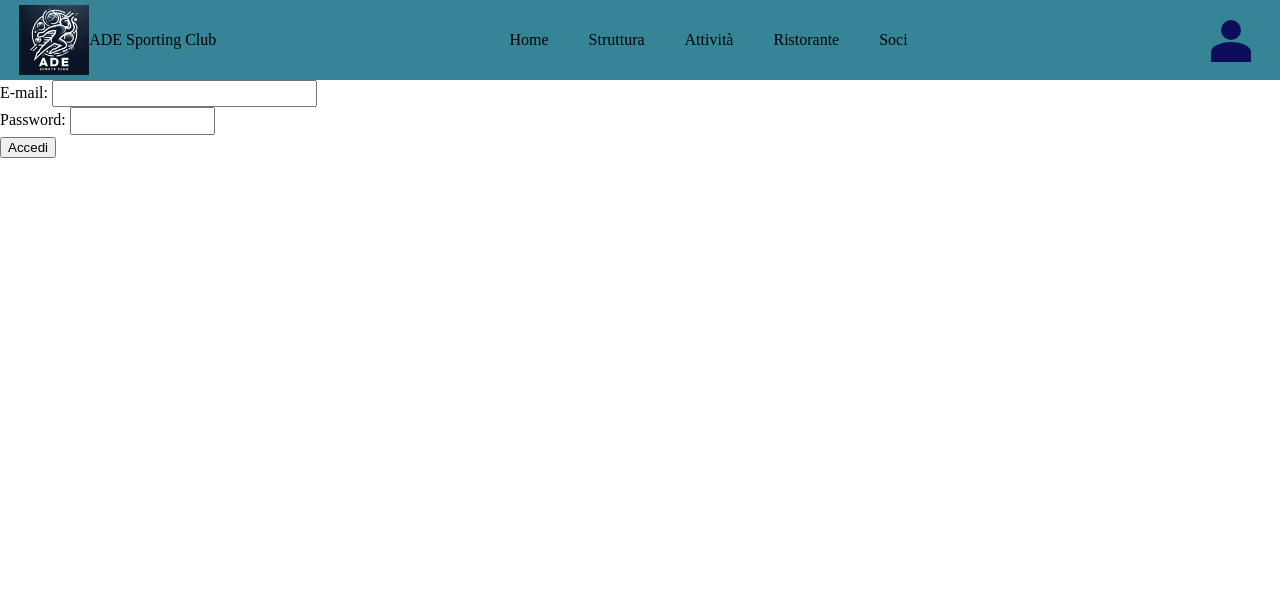
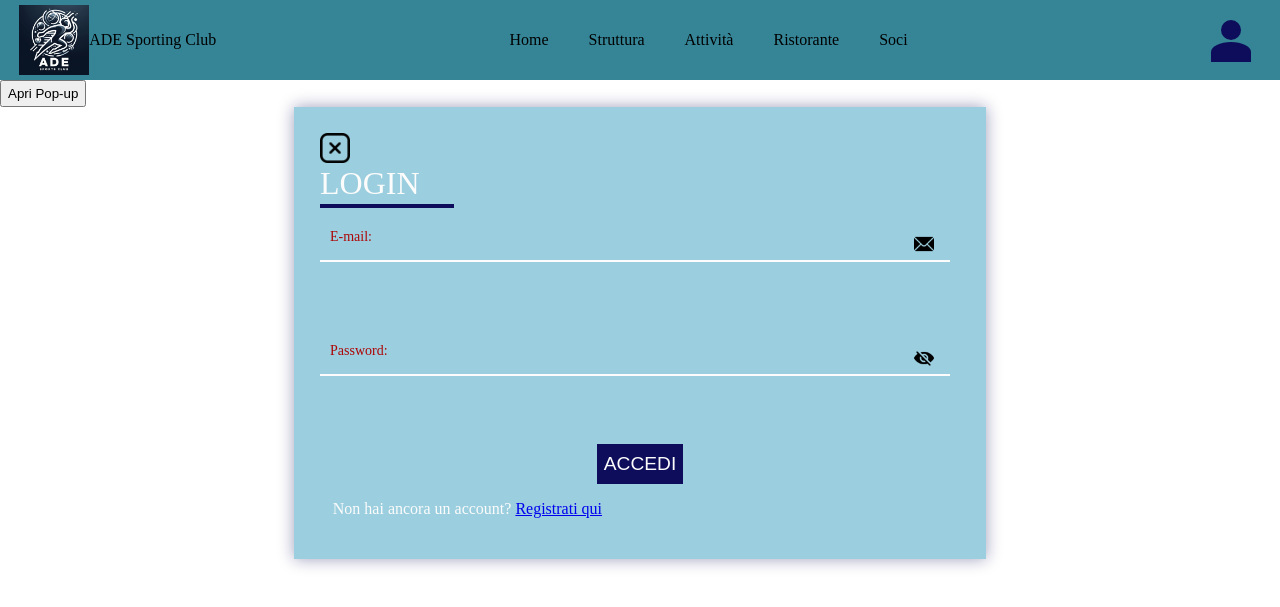
Before and after one commit to Puls02/Ade_Sporting_Club, a PHP site: page /login_registrazione/login.html in a window 1280 px wide. Shown: the top 607 px of the page. Run offline with PHP 8.4, Linux system fonts and the light colour scheme.

Commit message:
modifica login

```diff
--- a/Style/login.css
+++ b/Style/login.css
@@ -40,7 +40,7 @@
     border-radius: 6px;
     display: none;
     align-items: center;
-    width: 170px;
+    width: 100px;
     margin: 0 auto;
     text-align: center;
     height: 150px;
@@ -111,3 +111,112 @@
     top: 45px;
 }
 */
+
+.popup {
+    padding: 2%;
+    border: none;
+    background-color: rgba(7, 133, 172, 0.4);
+    color: rgb(252, 252, 252);
+    box-shadow: 0 0 15px rgb(13, 13, 91, 0.4);
+
+    justify-content: center; /*centra orizzontalmente */
+    margin: auto;
+    width: 50%;
+
+    align-items: center; /* centra verticalmente */
+    height: auto;
+}
+
+/* Stili per l'icona "x" */
+.close {
+    width: 30px;
+    height: 30px;
+    cursor: pointer;
+    /* la volevo sposta a destra ma lo sciocca non si muove */
+}
+
+.title {
+    display: inline-block;
+    position: relative;
+    color: rgb(252, 252, 252);
+    width: 30%;
+    font-size: 2rem;
+    font-weight: 100;
+    text-transform: uppercase;
+    margin-bottom: 2%;
+}
+
+.title::after {
+    content: '';
+    position: absolute;
+    align-self: auto;
+    left: 0;
+    bottom: -5px;
+    width: 70%;
+    height: 4px;
+    background: rgb(13, 13, 91);
+}
+
+.box {
+    position: relative;
+    margin-bottom: 20px;
+}
+
+.labellogin {
+    position: absolute;
+    top: 10px;
+    left: 10px;
+    color: #ad0505;
+    font-size: 14px;
+    transition: top 0.3s, font-size 0.3s;
+}
+
+.field {
+    font-size: 1rem;
+    color: rgb(252, 252, 252);
+    padding: 0.2rem;
+    margin-bottom: 3rem;
+    width: 100%;
+    outline: none;
+    border: none;
+    border-bottom: 2px solid rgb(252, 252, 252);
+    background: transparent;
+    width: calc(100% - 30px); /* Aggiunto */
+    padding: 10px;
+    font-size: 16px;
+    transition: border-color 0.3s;
+}
+
+input:focus {
+    outline: none;
+    border-color: rgb(0, 0, 0);
+}
+
+.field:focus + .labellogin {
+    top: -50px;
+    font-size: 12px;
+    color: dodgerblue;
+  }
+
+.loginbutton {
+    display: block;
+    text-transform: uppercase;
+    padding: 1%;
+    color: rgb(252, 252, 252);
+    font-size: 1.2rem;
+    background: rgb(13, 13, 91);
+    border: none;
+    cursor: pointer;
+    justify-content: center; /*centra orizzontalmente */
+    margin: auto;
+}
+
+.password-toggle, .imagelogin {
+    position: absolute;
+    top: 30%;
+    right: 4%;
+    transform: translateY(-50%);
+    cursor: pointer;
+    width: 20px;
+    height: 20px;
+}
--- a/js/login.js
+++ b/js/login.js
@@ -5,3 +5,27 @@ const nav=document.querySelector('.login_menu');
 show_menu.onclick=()=>{
     nav.classList.toggle("show");
 };
+
+// Funzione per mostrare il pop-up
+function mostraPopUp() {
+    document.getElementById("popup").style.display = "block";
+}
+
+// Funzione per nascondere il pop-up
+function nascondiPopUp() {
+    document.getElementById("popup").style.display = "none";
+}
+
+// funzione per la visbilità del campo password
+function togglePasswordVisibility() {
+    var passwordField = document.getElementById("password");
+    var toggleIcon = document.querySelector(".password-toggle");
+
+    if (passwordField.type === "password") {
+      passwordField.type = "text";
+      toggleIcon.src = "../hidden.png"; // Cambia il percorso dell'immagine per l'occhio chiuso
+    } else {
+      passwordField.type = "password";
+      toggleIcon.src = "../eye.png"; // Cambia il percorso dell'immagine per l'occhio aperto
+    }
+}
--- a/login_registrazione/login.html
+++ b/login_registrazione/login.html
@@ -4,11 +4,13 @@
     <meta charset="UTF-8">
     <meta name="viewport" content="width=device-width, initial-scale=1.0">
 
+    <link rel="icon" type="image/png" sizes="32x32" href="../immagini/logo/favicon.png">
     <title>Login</title>
 
     <link rel="StyleSheet" href="../Style/utility.css">
     <link rel="StyleSheet" href="../Style/navbar.css">
     <link rel="StyleSheet" href="../Style/login.css">
+
 </head>
 <body>
     <!--Header, there is the navbar menu and login-->
@@ -51,20 +53,34 @@
             <!--container for login features--> <!--Inserire un link sign in, sign up e un bottone con l'immagine che se cliccato ti apre un menu con accedi e registrati-->
             <div class="person flex container">
                 <ul class="login_menu">
-                    <li><a href="login.html">Accedi</a></li>
+                    <li><button onclick="mostraPopUp()">Apri Pop-up</button></li>
                     <li><a href="registration.html">Registrati</a></li>
                 </ul>
             </div>
-
         </nav>
 
         <script src="../js/login.js"></script>
     </header>
 
-    <form action="" method="post" name="log"> <!-- importante per i comportamenti automatici del form -->
-        <label>E-mail: </label><input type="email" name="indirizzomail" size="30" maxlength="30"></br>
-        <label>Password: </label><input type="password" name="password" size="15" maxlength="15"></br>
-        <input type="submit" value="Accedi">
+    <button onclick="mostraPopUp()">Apri Pop-up</button>
+
+    <form action="" method="post" name="log" id="popup" class="popup"> <!-- importante per i comportamenti automatici del form -->
+        <img src="../close.png"  alt="x per chiudere" class="close" id="popup" onclick="nascondiPopUp()">
+        <h1 class="title">LOGIN</h1>
+        <div class="box">
+            <label for="mail" class="labellogin">E-mail: </label><input id="mail" type="email" class="field" name="indirizzomail" size="30" maxlength="30" required></br>
+            <img class="imagelogin" src="../mail.png" alt="icona mail">
+        </div>
+        <div class="box">
+            <label for="password" class="labellogin">Password: </label><input type="password" id="password" class="field" name="password" size="15" maxlength="15" required></br>
+            <img src="../hidden.png" alt="Mostra/Nascondi password" class="password-toggle" onclick="togglePasswordVisibility()">
+        </div>
+        <input class="loginbutton" type="submit" value="Accedi">
+        <div>
+            <p>Non hai ancora un account? <a href="registration.html">Registrati qui</a></p>
+        </div>
     </form>
+
+
 </body>
 </html>
```
Also changed, not shown: provacampo.html (added, +107 -0 lines), close.png (added), eye.png (added), hidden.png (added), mail.png (added).
